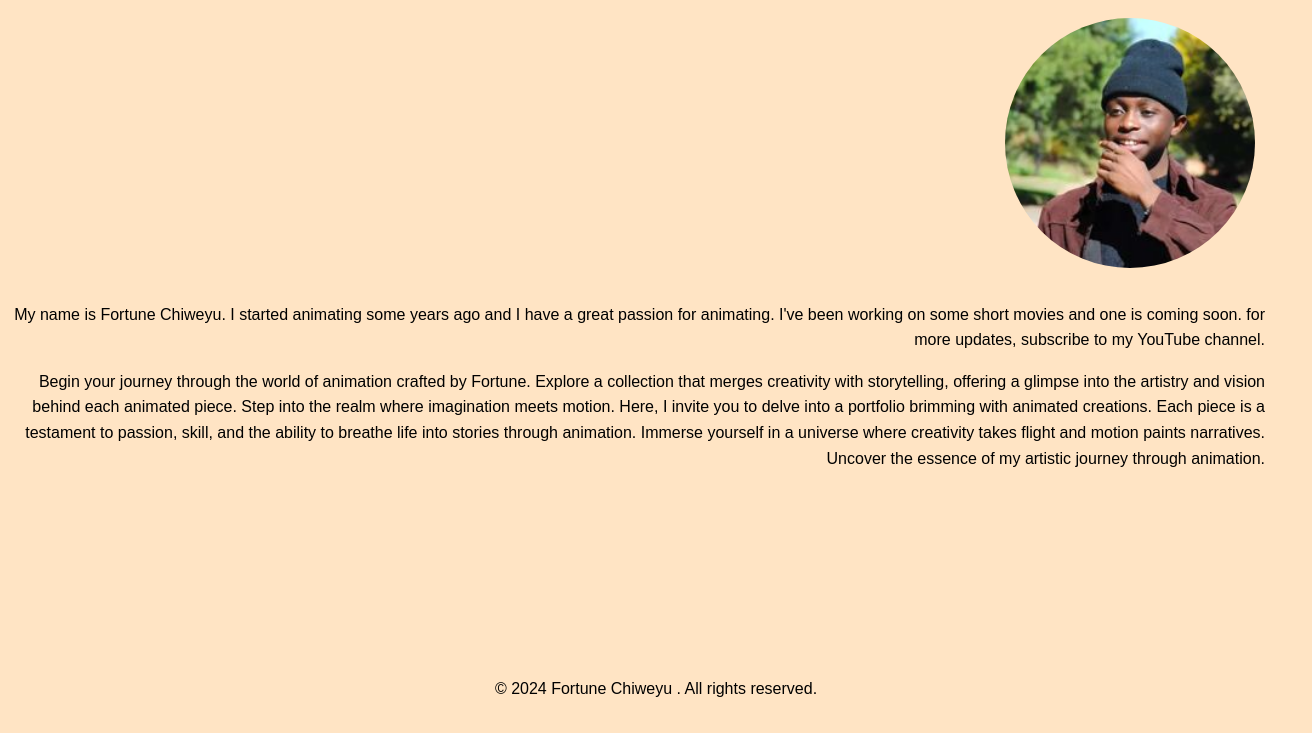
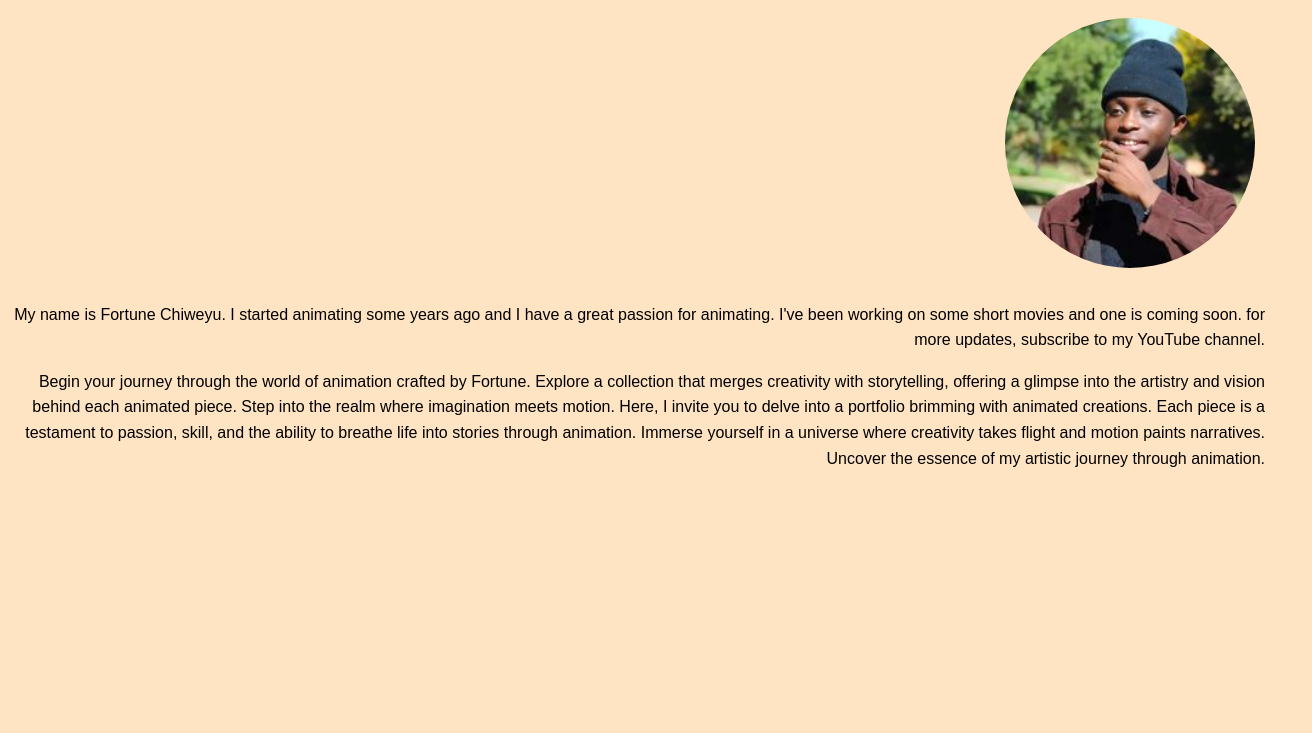
Before and after one commit to mindset-webdev/Fortune, a plain HTML site: page index.html in a window 1280 px wide. Shown: the part 86-819 px from the top of the page, 1312 px wide, since content can reach past the window. Drawn offline with Linux system fonts and the light colour scheme; a script that the page names is missing.

Commit message:
Add files via upload

```diff
--- a/index.html
+++ b/index.html
@@ -24,8 +24,6 @@
                 </ul>
             </div>
         </label>
-        <div class="wrapper">
-            <div class="content">
         <div class="container">
             <h1>Hi there! I'm an Animator.</h1>
             <img src="bestie.jpg" alt="Image" class="circle-image">
@@ -39,11 +37,5 @@
         <br>
         <br>
     </div>
-    <div class="footer"></div>
-    <footer>
-        <p>&copy; 2024 Fortune Chiweyu . All rights reserved.</p>
-    </footer>
-</div>
-</div>
 </body>
 </html>
```
